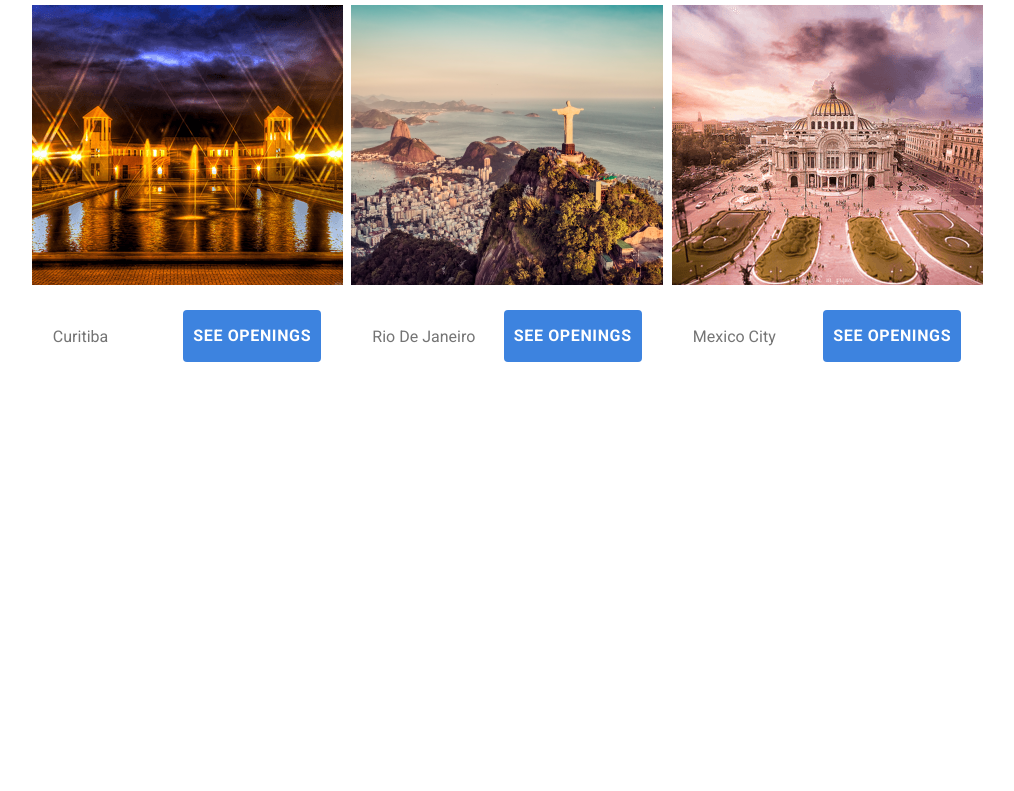
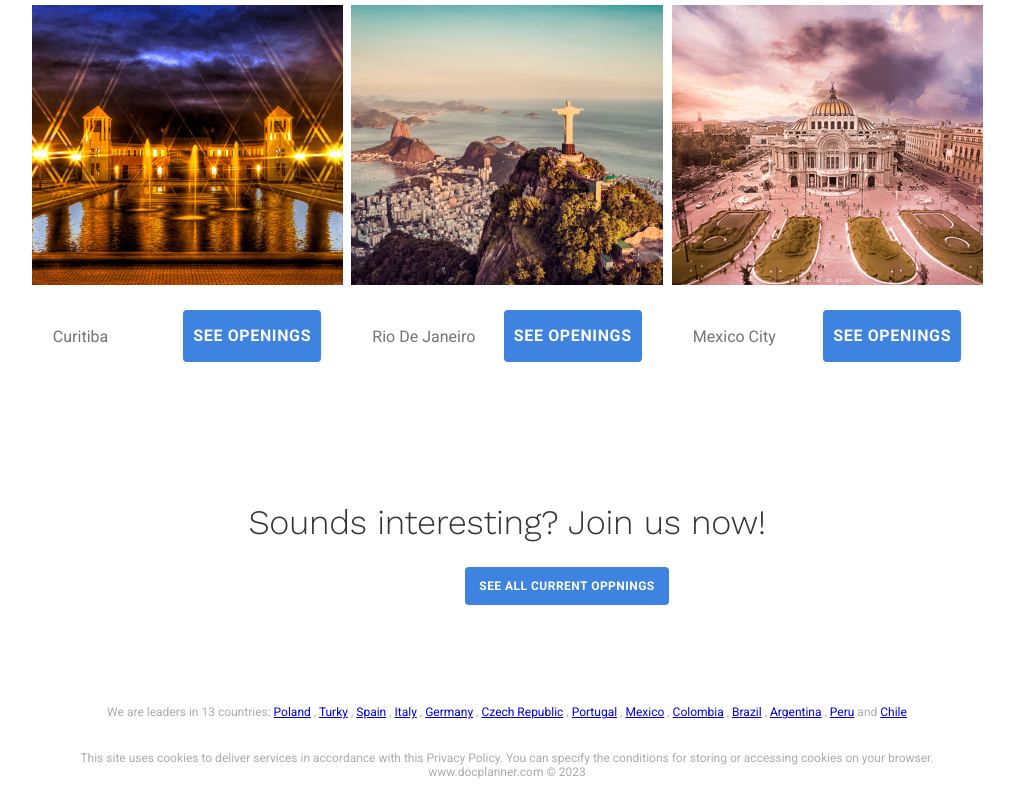
Before and after one commit to NoursaidAmri/ProjectCSS, a plain HTML site: page index.html in a window 1280 px wide. Shown: the part 2820-3611 px from the top of the page, without its empty margins (133-1147 px from the left). Before the commit the page ends 3293 px from the top, so only its background shows below. Drawn offline with nearby package versions, Linux system fonts and the light colour scheme.

Commit message:
treizieme commit

```diff
--- a/Style/style.css
+++ b/Style/style.css
@@ -365,7 +365,13 @@ section5 {
     justify-content: space-between;
   }
   /* section 6 done */
-  .section7 h1 {
+  .section7 {
+    display: flex;
+    flex-direction: column;
+    justify-content: center;
+    align-items: center;
+  }
+  .section7 h2 {
     font-size: 2.1428571429em;
     color: #333;
     margin-bottom: 0.75em;
@@ -374,3 +380,32 @@ section5 {
     letter-spacing: -0.3px;
     text-align: center;
   }
+  .section7 button {
+    margin-left: 120px;
+    background-color: #3d83df;
+    color: #fff;
+    font-family: Roboto, Arial, sans-serif;
+    border-radius: 4px;
+    text-align: center;
+    border: #fff;
+    padding-top: 12px;
+    padding-bottom: 12px;
+    padding-left: 14px;
+    padding-right: 14px;
+    font-weight: 700;
+    letter-spacing: 0.04em;
+    font-size: 12px;
+    cursor: pointer;
+}
+    footer {
+        text-align: center;
+        margin-top: 100px;
+        font-size: 12px;
+        font-family: Roboto, Arial, sans-serif;
+        color: #ababab;
+        padding-left: 100px;
+        padding-right: 100px;
+      }
+      footer p {
+        padding-top: 20px;
+      }
--- a/index.html
+++ b/index.html
@@ -224,6 +224,41 @@
         </div>
         </div>
       </section>
-
-</body>
-</html>
+      <section class="section7">
+        <h2>Sounds interesting? Join us now!</h2>
+        <button type="button"><b>SEE ALL CURRENT OPPNINGS</b></button>
+      </section>
+      <footer>
+        <div class="end">
+          We are leaders in 13 countries:
+          <a href="#">Poland</a>
+          ,
+          <a href="#">Turky</a>
+          ,
+          <a href="#">Spain</a>
+          ,
+          <a href="#">Italy</a>
+          ,
+          <a href="#">Germany</a>
+          ,
+          <a href="#">Czech Republic</a>
+          ,
+          <a href="#">Portugal</a>
+          ,
+          <a href="#">Mexico</a>
+          ,
+          <a href="#">Colombia</a>
+          ,
+          <a href="#">Brazil</a>
+          ,
+          <a href="#">Argentina</a>
+          ,
+          <a href="#">Peru</a>
+          and
+          <a href="#">Chile</a>
+          <p>This site uses cookies to deliver services in accordance with this Privacy Policy. You can specify the conditions for storing or accessing cookies on your browser.
+          <br>www.docplanner.com © 2023</p>
+      </div>
+      </footer>
+    </body>
+  </html>
```
